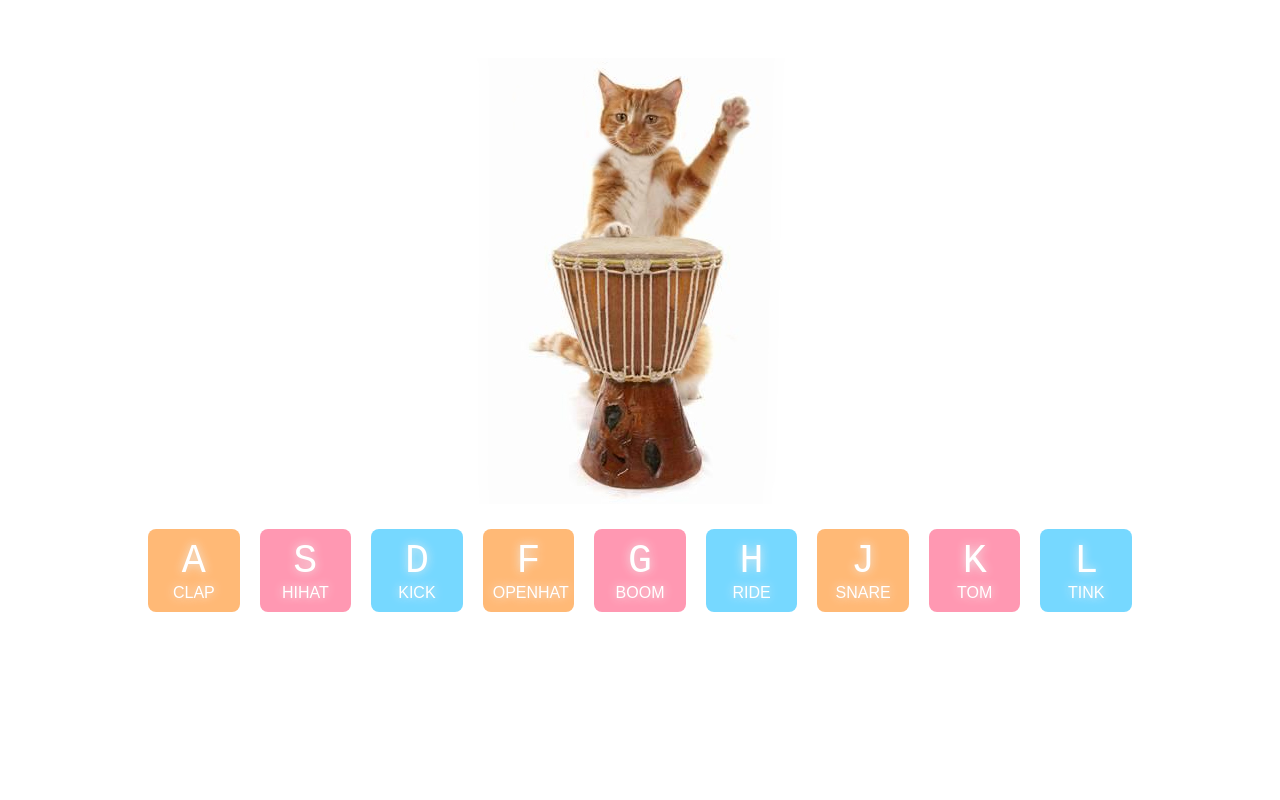
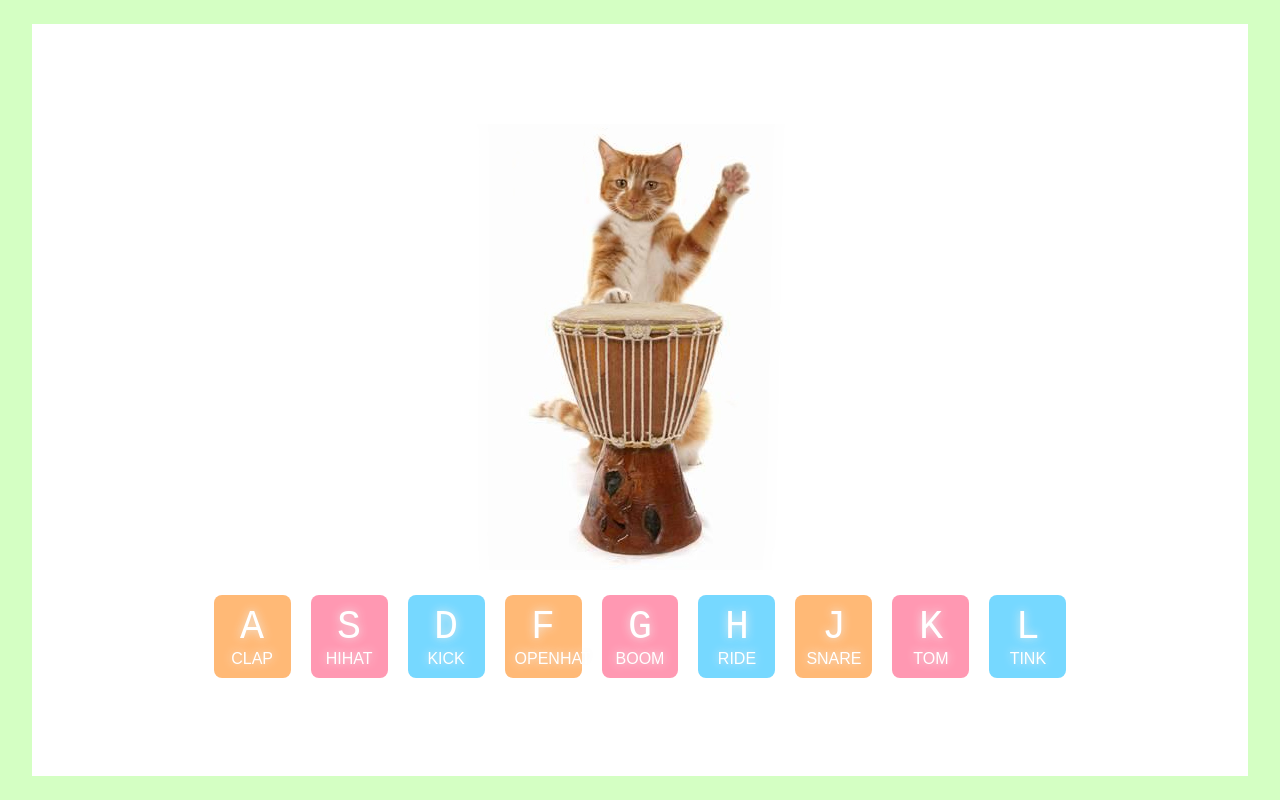
Before and after one commit to BeckyPollard/TomcatDrumJS, a plain HTML site: page index.html in a window 1280 px wide. Drawn offline with Linux system fonts and the light colour scheme.

Commit message:
Finished up main.js, styling, added favicon

```diff
--- a/index.html
+++ b/index.html
@@ -5,6 +5,7 @@
   <meta charset="UTF-8">
   <title>Tomcat Drum Kit</title>
   <link rel="stylesheet" href="styles/style.css">
+  <link rel="icon" href="favicon.ico">
 </head>
 
 <body>
@@ -12,42 +13,42 @@
 <div class="container">
   <img id="tomcat" src="images/drum1.jpg" alt="A tabby cat playing a djembe drum.">
   <div class="keys">
-    <button data-key="65" class="key">
+    <div data-key="65" class="key">
       <kbd>A</kbd>
       <span class="sound">clap</span>
-    </button>
-    <button data-key="83" class="key">
+    </div>
+    <div data-key="83" class="key">
       <kbd>S</kbd>
       <span class="sound">hihat</span>
-    </button>
-    <button data-key="68" class="key">
+    </div>
+    <div data-key="68" class="key">
       <kbd>D</kbd>
       <span class="sound">kick</span>
-    </button>
-    <button data-key="70" class="key">
+    </div>
+    <div data-key="70" class="key">
       <kbd>F</kbd>
       <span class="sound">openhat</span>
-    </button>
-    <button data-key="71" class="key">
+    </div>
+    <div data-key="71" class="key">
       <kbd>G</kbd>
       <span class="sound">boom</span>
-    </button>
-    <button data-key="72" class="key">
+    </div>
+    <div data-key="72" class="key">
       <kbd>H</kbd>
       <span class="sound">ride</span>
-    </buttondiv>
-    <button data-key="74" class="key">
+    </div>
+    <div data-key="74" class="key">
       <kbd>J</kbd>
       <span class="sound">snare</span>
-    </buttondiv>
-    <button data-key="75" class="key">
+    </div>
+    <div data-key="75" class="key">
       <kbd>K</kbd>
       <span class="sound">tom</span>
-    </button>
-    <button data-key="76" class="key">
+    </div>
+    <div data-key="76" class="key">
       <kbd>L</kbd>
       <span class="sound">tink</span>
-    </button>
+    </div>
   </div>
 </div>
 
--- a/scripts/main.js
+++ b/scripts/main.js
@@ -1,18 +1,24 @@
-
 function playsound(e) {
     const audio = document.querySelector(`audio[data-key="${e.keyCode}"]`);
     const key = document.querySelector(`.key[data-key="${e.keyCode}"]`);
+    const cat = document.getElementById("tomcat").src;
     if (!audio) return;
     audio.currentTime = 0;
     audio.play();
     key.classList.add("playing");
+    document.getElementById("tomcat").src="./images/drum2.jpg";
+    console.log("oh god");
 }
 function removeTransition(e) {
     if(e.propertyName !== "transform") return;
     this.classList.remove("playing");
+}
+function cat(e){
+    document.getElementById("tomcat").src="./images/drum1.jpg";
 }
 
 const keys = document.querySelectorAll(".key");
 keys.forEach(key => key.addEventListener("transitionend", removeTransition));
 
 window.addEventListener("keydown", playsound);
+window.addEventListener("keyup", cat);
--- a/styles/style.css
+++ b/styles/style.css
@@ -25,31 +25,28 @@ img {
   max-width: 100%;
   object-fit: cover;
   display: block;
-  margin: 0 auto;
+  margin: 50px auto 0 auto;
   animation: wiggle 2s infinite ease;
-}
-
-html {
-  background: #FFF;
 }
 body{
   font-family: sans-serif;
+  background: rgb(212, 255, 195);
 }
 .container {
   position: absolute;
-  top:45%;
+  top:50%;
   left:50%;
   -ms-transform: translateX(-50%) translateY(-50%);
   -webkit-transform: translate(-50%,-50%);
   transform: translate(-50%,-50%);
-  width: 100%;
+  width: 95%;
+  background: #fff;
+  height: 94%;
+  padding: 50px;
 }
 button {
   border: 0;
   outline: 0;
-}
-button:hover {
-  /*animation: wiggle .5s infinite ease;*/
 }
 .keys {
   display: flex;
```
Also changed, not shown: favicon.ico (added).
